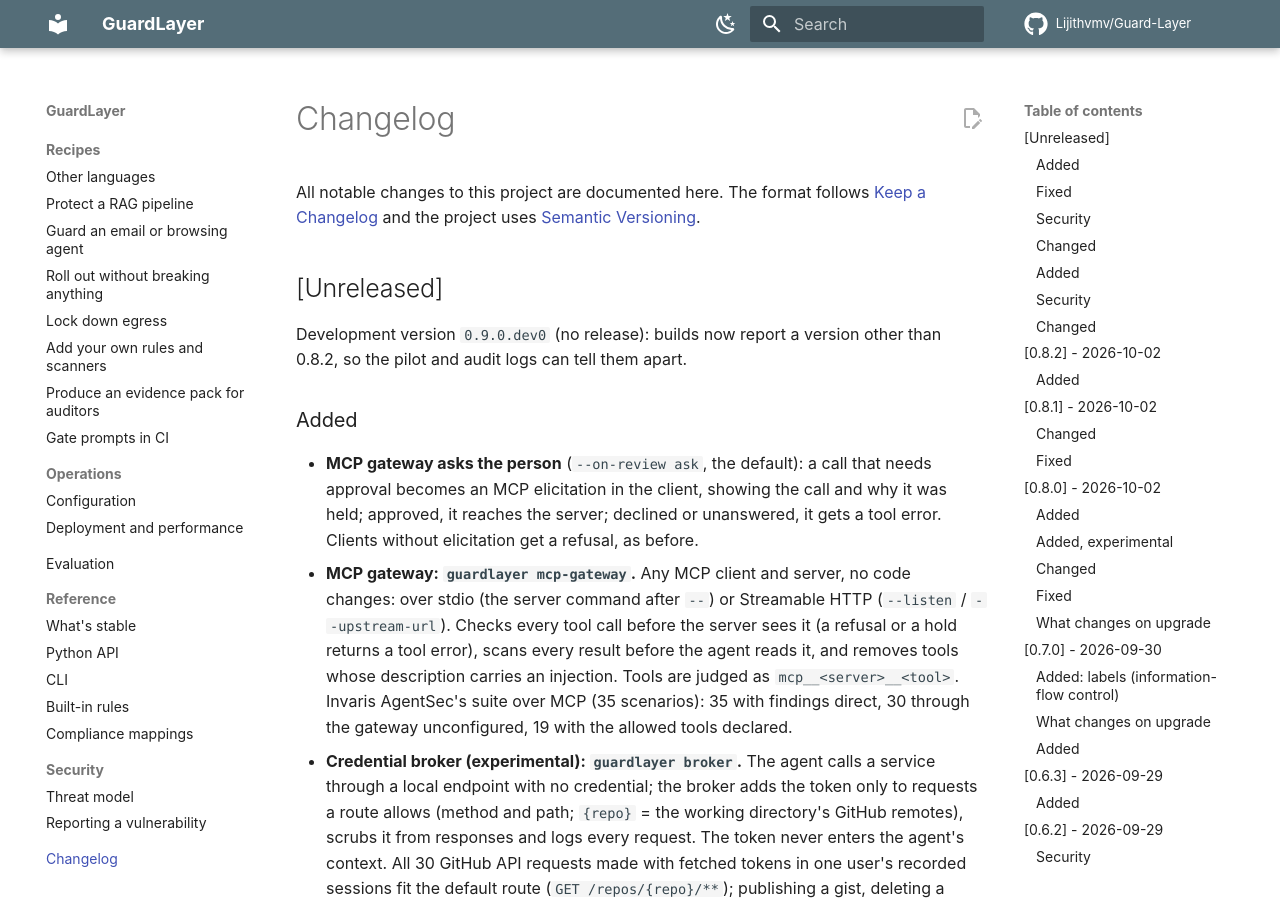
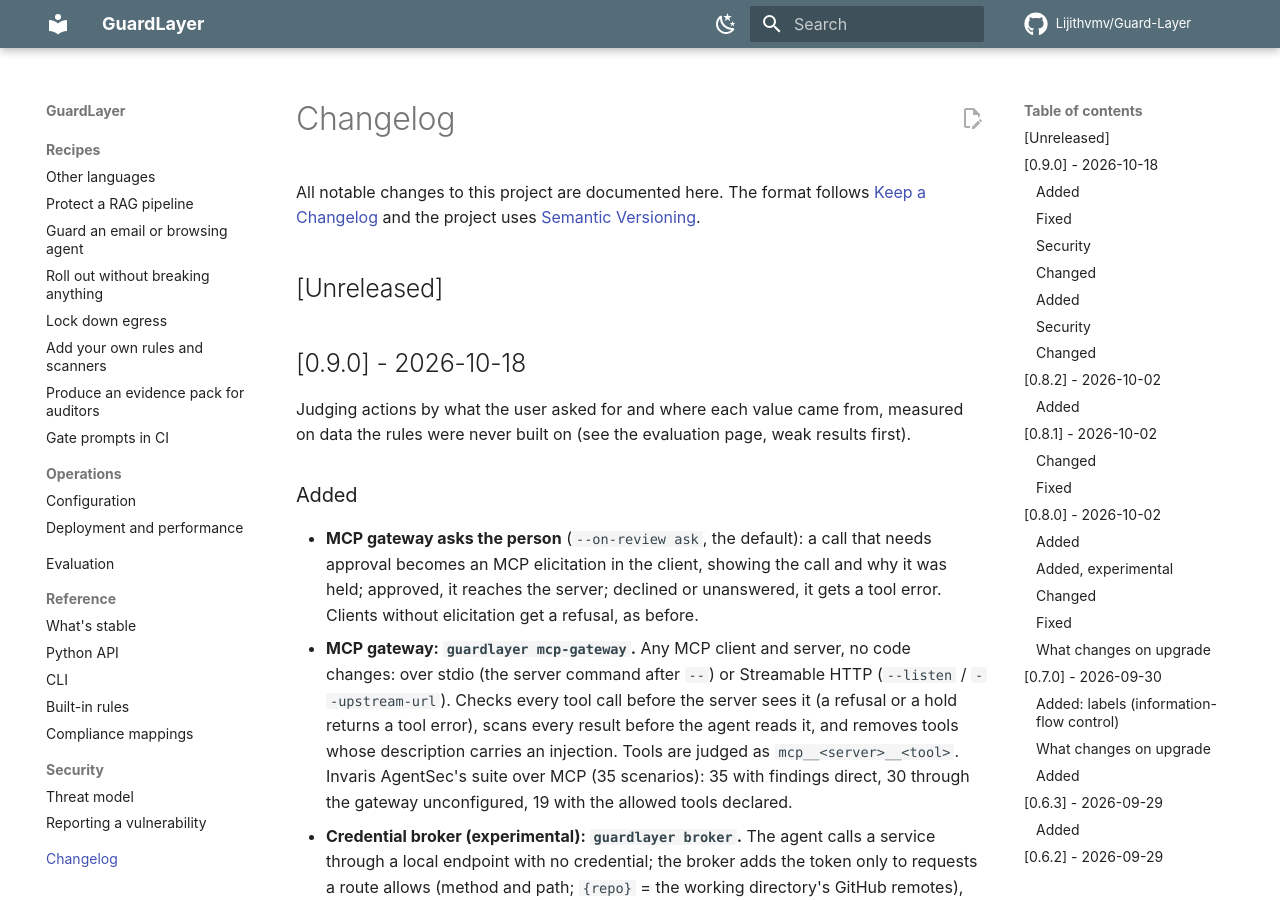
Before and after one commit to Lijithvmv/Guard-Layer, an MkDocs documentation site: the page built from docs/changelog.md, in a window 1280 px wide and 900 px high. Built offline with MkDocs 1.6.1 and Material for MkDocs 9.7.7, drawn with Linux system fonts in a browser that asks for light colours; comment, search, counter and statistics services are not loaded.

Commit message:
Release 0.9.0
Version 0.9.0: the release the evaluation measures. Install instructions go back
to pip install guardlayer.

Co-Authored-By: Claude Opus 5.5 <noreply@anthropic.com>

```diff
--- a/CHANGELOG.md
+++ b/CHANGELOG.md
@@ -5,8 +5,10 @@ All notable changes to this project are documented here. The format follows
 
 ## [Unreleased]
 
-Development version `0.9.0.dev0` (no release): builds now report a version other than 0.8.2, so the pilot and
-audit logs can tell them apart.
+## [0.9.0] - 2026-10-18
+
+Judging actions by what the user asked for and where each value came from, measured on data the rules were never
+built on (see the evaluation page, weak results first).
 
 ### Added
 - **MCP gateway asks the person** (`--on-review ask`, the default): a call that needs approval becomes an MCP
--- a/pyproject.toml
+++ b/pyproject.toml
@@ -4,7 +4,7 @@ build-backend = "hatchling.build"
 
 [project]
 name = "guardlayer"
-version = "0.9.0.dev0"
+version = "0.9.0"
 description = "A lightweight security layer that filters the inputs and outputs of LLM and agent applications — prompt injection, jailbreaks, leakage, secrets, PII and unsafe actions."
 readme = "README.md"
 requires-python = ">=3.10"
--- a/src/guardlayer/__init__.py
+++ b/src/guardlayer/__init__.py
@@ -7,7 +7,7 @@ Quick start:
     <Verdict.BLOCK: 'block'>
 """
 
-__version__ = "0.9.0.dev0"
+__version__ = "0.9.0"
 
 from guardlayer.audit import AuditLogger, AuditSigner, AuditVerification, verify_audit_log  # noqa: E402
 from guardlayer.canary import Canary, CanaryManager  # noqa: E402
```
Also changed, not shown: README.md (+2 -3 lines), docs/getting-started/install.md (+3 -3 lines).
